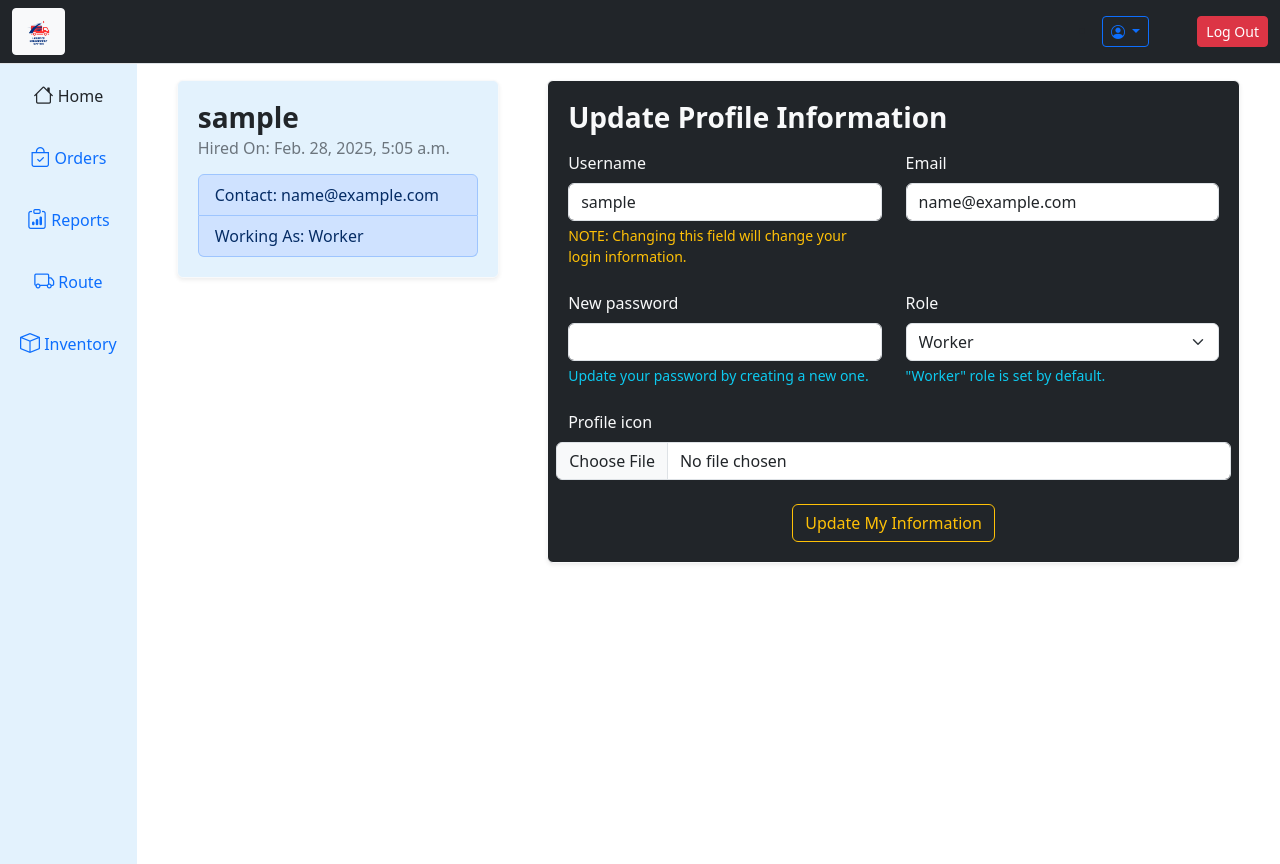
After one commit to JustinDo720/Logistics-Management-System, a Django app: page /accounts/profile/1 in a window 1280 px wide. The commit adds this page. Run offline with Django 5.2, Linux system fonts and the light colour scheme; the visitor is signed in with stand-in values (Sample User, id 1); data comes from the database, SQL or seed files in the repository; parts of the project's set-up code (start-up, migrations or seed data) failed here and were passed over; some libraries are stand-ins or nearby versions.

Commit message:
Django Messages for Toast. Profile Page to update information

```diff
--- a/logistics_app/views.py
+++ b/logistics_app/views.py
@@ -1,4 +1,5 @@
 from django.shortcuts import render
+from workers.models import LMSWorker
 
 # Create your views here.
 def home_page(request):
--- a/templates/base/base.html
+++ b/templates/base/base.html
@@ -19,7 +19,10 @@
     {# We need navbar-light or navbar-dark to see our collapse button #}
     <nav class="navbar navbar-expand-lg border-bottom border-body navbar-dark bg-dark">
         <div class="container-fluid">
-          <a class="navbar-brand" href="#">LMS Icon Here</a>
+          <a class="navbar-brand btn btn-sm btn-light" href="{% url 'logistics_app:home' %}">
+            {% load static %}
+            <img src="{% static 'Logistics_Management_System.png' %}" alt="LMS" width="35" height="5%">
+          </a>
           <button class="navbar-toggler" type="button" data-bs-toggle="collapse" data-bs-target="#navbarNavAltMarkup" aria-controls="navbarNavAltMarkup" aria-expanded="false" aria-label="Toggle navigation">
             <span class="navbar-toggler-icon"></span>
           </button>
@@ -30,32 +33,28 @@
                             <a class="nav-link" href="{% url 'workers:register'%}">Register</a>
                         </li>
                         <li class="nav-item">
-                            <a class="nav-link active" aria-current="page" href="{% url 'login' %}">Login</a>
+                            <a class="nav-link active" aria-current="page" href="{% url 'workers:custom_login' %}">Login</a>
                         </li>
                     {% endif %}
                 </ul>
                 {% if user.is_authenticated %}
-                    <li class="nav-item dropdown">
+                    <li class="nav-item dropdown me-5">
                         <button type="button" class="btn btn-sm btn-outline-primary dropdown-toggle" data-bs-toggle="dropdown" aria-expanded="false">
                             <i class="bi bi-person-circle"></i>
                           </button>
                         <ul class="dropdown-menu">
-                        <li><h6 class="dropdown-header">Current Role: {{ user.get_role_display }}</h6></li>
+                        <li><h6 class="dropdown-header fw-bold">{{ user.username | title }}</h6></li>
+                        <li><h6 class="dropdown-header">{{ user.get_role_display }}</h6></li>
                         <li><hr class="dropdown-divider"></li>
 
-                        <li><a class="dropdown-item" href="#">Profile</a></li>
+                        <li><a class="dropdown-item" href="{% url 'workers:profile' user_id=user.id%}">Profile</a></li>
                         <li class="text-center p-1">
-                            <a href="{% url 'logout' %}" class="d-grid gap-2" style="text-decoration: none;">
-                                <button class="btn btn-sm btn-outline-danger">
-                                    Log Out
-                                </button>
-                            </a>
                         </li>
                         </ul>
                     </li>
-                    <span style="color:whitesmoke" class="fw-bold shadow">
-                        &nbsp;Welcome {{ user.username | title }}!
-                    </span>
+                    <a href="{% url 'logout' %}" class="d-grid gap-2 btn btn-sm btn-danger" style="text-decoration: none;">
+                        Log Out
+                    </a>
                 {% endif %}
           </div>
         </div>
@@ -164,10 +163,45 @@
             </div>
             <div class="col-sm p-3 min-vh-100">
                 {% block content %}{% endblock %}
+                {% if messages %}
+                    {% for msg in messages %}
+                    <div class="toast-container position-fixed bottom-0 end-0 p-3">
+                        <div id="liveToast" {% if msg.tags %} class="{{ msg.tags }} toast" {% else %} class='toast'{% endif %} role="alert" aria-live="assertive" aria-atomic="true">
+                        <div class="toast-header">
+                            <strong class="me-auto">Notification</strong>
+                            <button type="button" class="btn-close" data-bs-dismiss="toast" aria-label="Close"></button>
+                        </div>
+                        <div class="toast-body">
+                            {{ msg | safe }}
+                        </div>
+                        </div>
+                    </div>
+                    {% endfor %}
+            {% endif %}
             </div>
         </div>
     </div>
     </div>
 </div>
+<script>
+    // Initialize Toast
+    // https://joshkaramuth.com/blog/django-messages-toast-htmx/
+    function initToasts() {
+        const toastEls = document.querySelectorAll(".toast");
+        if(toastEls){
+            toastEls.forEach((el) => {
+                const toast = window.bootstrap.Toast.getOrCreateInstance(el);
+                toast.show();
+                el.addEventListener("hidden.bs.toast", () => {
+                  el.remove();
+                });
+              });
+        }
+      }
+
+    document.addEventListener("DOMContentLoaded", () => {
+        initToasts();
+      });
+</script>
 </body>
 </html>
--- /dev/null
+++ b/templates/registration/profile.html
@@ -0,0 +1,93 @@
+{% extends 'base/base.html' %}
+
+{% block title %}LMS - Profile{% endblock %}
+
+{% block content %}
+    <div class="container">
+        <div class="row">
+            {# Profile Showcase #}
+            <div class="col-12 col-md-4">
+                <div class="container">
+                    <div class="card  border-light shadow-sm p-1 rounded" style="background: #e3f2fd;">
+                        {% if my_user.profile_icon %}
+                            <img src="..." class="card-img-top" alt="...">
+                        {% endif %}
+                        <div class="card-body ">
+                          <h3 class="card-title fw-bold">{{ my_user.username }}</h3>
+                          <h6 class="card-subtitle mb-2 text-secondary">Hired On: {{ my_user.hired_date }}</h6>
+                          <ul class="list-group mt-3">
+                            <li class="list-group-item list-group-item-primary">Contact: {{ my_user.email }}</li>
+                            <li class="list-group-item list-group-item-primary">Working As: {{ my_user.get_role_display }}</li>
+                          </ul>
+                        </div>
+                      </div>
+                </div>
+            </div>
+            {# Profile Update #}
+            <div class="col-12 col-md-8">
+                <div class="container">
+                    <div class="card text-light bg-dark border-light shadow-sm p-1 rounded">
+                        <div class="card-body">
+                          <h5 class="card-title fs-3 fw-bold mb-3">Update Profile Information</h5>
+                           <form method="POST" action="{% url 'workers:profile' user_id=user.id %}">
+                            {% csrf_token %}
+                                <div class="row row-cols-1 row-cols-md-2 mb-4 g-4">
+                                    <div class="col">
+                                        <label for="username" class="form-label">
+                                            {{ form.username.label }}
+                                        </label>
+                                        {{ form.username }}
+                                        <div class="form-text text-warning">{{ form.username.help_text }}</div>
+                                    </div>
+                                    <div class="col">
+                                        <label for="email" class="form-label">
+                                            {{ form.email.label }}
+                                        </label>
+                                        {{ form.email }}
+                                    </div>
+                                    <div class="col">
+                                        <label for="new_password" class="form-label">
+                                            {{ form.new_password.label }}
+                                        </label>
+                                        {{ form.new_password }}
+                                        <div class="form-text text-info">{{ form.new_password.help_text }}</div>
+                                    </div>
+                                    <div class="col">
+                                        <label for="role" class="form-label">
+                                            {{ form.role.label }}
+                                        </label>
+                                        {{ form.role }}
+                                        <div class="form-text text-info">{{ form.role.help_text }}</div>
+                                    </div>
+                                </div>
+                                <div class="row mb-3">
+                                    <label for="profile_icon" class="form-label">
+                                        {{ form.profile_icon.label }}
+                                    </label>
+                                    {{ form.profile_icon }}
+                                </div>
+                                {# Handling Form Errs #}
+                                <div class="row row-cols-1 row-cols-md-2 mb-4 g-3">
+                                    {% if form.errors %}
+                                        {% for field in form %}
+                                            {% for err in field.errors %}
+                                                <div class="col">
+                                                    <p class="text-danger">
+                                                        {{ field.label }}: {{ err | escape }}
+                                                    </p>
+                                                </div>
+                                            {% endfor %}
+                                        {% endfor %}
+                                    {% endif %}
+                                </div>
+                                <div class="text-center">
+                                    <button class="btn btn-outline-warning">Update My Information</button>
+                                </div>
+                           </form>
+                        </div>
+                      </div>
+                </div>
+            </div>
+        </div>
+    </div>
+{% endblock %}
--- a/workers/forms.py
+++ b/workers/forms.py
@@ -4,10 +4,47 @@ from .models import LMSWorker
 
 # We need to create our own UserCreationForm because we have a custom User model
 class WorkerUserCreationForm(UserCreationForm):
-
     class Meta:
         model = LMSWorker
         fields = [
             'username',
             'email'
         ]
+
+# Need a model form of our users to update
+class LMSWorkerUpdate(forms.ModelForm):
+
+    def __init__(self, *args, **kwargs):
+        super().__init__(*args, **kwargs)
+        # Updating some help text
+        # https://stackoverflow.com/questions/24344981/how-to-change-help-text-of-a-django-form-field
+
+        self.fields['new_password'].help_text = 'Update your password by creating a new one.'
+        self.fields['username'].help_text = 'NOTE: Changing this field will change your login information.'
+        self.fields['role'].help_text = '"Worker" role is set by default.'
+
+        # Updating required fields
+        # https://stackoverflow.com/questions/16205908/django-modelform-not-required-field
+        self.fields['username'].required = False
+        self.fields['email'].required = False
+        self.fields['new_password'].required = False
+
+
+    # We're not displaying their hashed password but a fresh new password field
+    new_password = forms.CharField(widget=forms.PasswordInput(attrs={'class': 'form-control'}))
+    role = forms.ChoiceField(choices=LMSWorker.ROLE_CHOICES, widget=forms.Select(attrs={'class': 'form-select'}))
+
+    class Meta:
+        model = LMSWorker
+        fields = [
+            'username',
+            'email',
+            'new_password',
+            'profile_icon',
+            'role'
+        ]
+        widgets = {
+            'username': forms.TextInput(attrs={'class': 'form-control'}),
+            'email': forms.EmailInput(attrs={'class': 'form-control'}),
+            'profile_icon': forms.FileInput(attrs={'class': 'form-control'})
+        }
--- a/workers/urls.py
+++ b/workers/urls.py
@@ -5,5 +5,7 @@ from . import views
 app_name = 'workers'  # accessible: workers:path_name --> workers:register
 
 urlpatterns = [
-    path('accounts/register/', views.register, name='register')
+    path('accounts/register/', views.register, name='register'),
+    path('accounts/clogin/', views.custom_login, name='custom_login'),
+    path('accounts/profile/<int:user_id>', views.profile, name='profile')
 ]
--- a/workers/views.py
+++ b/workers/views.py
@@ -2,9 +2,18 @@ from django.shortcuts import render, redirect
 from .models import LMSWorker
 # Default Django Registration Form
 # from django.contrib.auth.forms import UserCreationForm
-from .forms import WorkerUserCreationForm
+from .forms import WorkerUserCreationForm, LMSWorkerUpdate
 from django.http import HttpResponse
+from django.contrib.messages import constants as messages
+from django.contrib.auth import authenticate, login
+from django.contrib import messages
+from django.contrib.auth.decorators import login_required
+from django.shortcuts import get_object_or_404
 # Create your views here.
+
+
+def gen_temp(template_name):
+    return f'registration/{template_name}'
 
 def register(request):
     """
@@ -23,11 +32,61 @@ def register(request):
     """
     if request.method == 'GET':
         register_form = WorkerUserCreationForm()
-        return render(request, 'registration/signup.html', context = {'register_form':register_form})
+        return render(request, gen_temp('signup.html'), context = {'register_form':register_form})
     elif request.method == 'POST':
         register_form = WorkerUserCreationForm(request.POST)
         if register_form.is_valid():
             register_form.save()
+            messages.success(request, 'Registered Successfully!')
             return redirect('login')
+        else:
+            # Handle Form Error
+            # Because we're extending from a UserCreationForm (it already handles the errors for us so we dont have to loop through register_form.errors)
+            # Just re-render our signup template but we'll add in the error toast message
+            messages.error(request, 'Failed to Register')
+            return render(request, gen_temp('signup.html'), {'register_form': register_form})
+
+def custom_login(request):
+    # Custom Login to use Django Messages
+    if request.method == 'GET':
+        # Don't need our form because we'll render a custom form
+        return render(request, gen_temp('login.html'))
+    elif request.method == 'POST':
+        username, password = request.POST['user_name'], request.POST['pass_word']
+        possible_user = authenticate(username=username, password=password)
+        if possible_user is not None:
+            login(request, possible_user)
+            # Since we have success tag as bg-success, we could use that in our class to modify how our Toast looks like
+            messages.success(request, 'Login Successful')
+            return redirect('logistics_app:home')
+
     # Error
-    return HttpResponse('Error')
+    messages.error(request, 'Failed to Login')
+    return render(request,gen_temp('login.html'), context={'err': 'Incorrect Username or Password.'})
+
+@login_required()
+def profile(request, user_id):
+    my_user = get_object_or_404(LMSWorker, id=user_id)
+    if request.method == 'GET':
+        update_form = LMSWorkerUpdate(instance=my_user)
+        return render(request, gen_temp('profile.html'), context={'form': update_form, 'my_user': my_user})
+    elif request.method == 'POST':
+        update_form = LMSWorkerUpdate(instance=my_user, data=request.POST)
+        if update_form.is_valid():
+            # Checking for new password field before saving
+            if request.POST['new_password']:
+                print('Update password')
+                updated_profile = update_form.save(commit=False)
+                # Use set_password NOT .password => Django hashes pw
+                updated_profile.set_password(update_form.cleaned_data['new_password'])
+                updated_profile.save()
+            else:
+                # Just save the form as usual
+                update_form.save()
+            messages.success(request, 'Successfully Update Your Profile!')
+            return redirect('workers:profile', user_id=user_id)
+        else:
+            # Form Errors
+            curr_user = get_object_or_404(LMSWorker, id=user_id)
+            messages.error(request, 'Failed To Update Your Profile!')
+            return render(request, gen_temp('profile.html'), context={'form': update_form, 'my_user': curr_user})
```
Also changed, not shown: logistics_management/settings.py (+13 -0 lines), templates/logistics_app/home.html (+7 -3 lines), templates/registration/login.html (+28 -5 lines), templates/registration/signup.html (+13 -1 lines), README.md.
